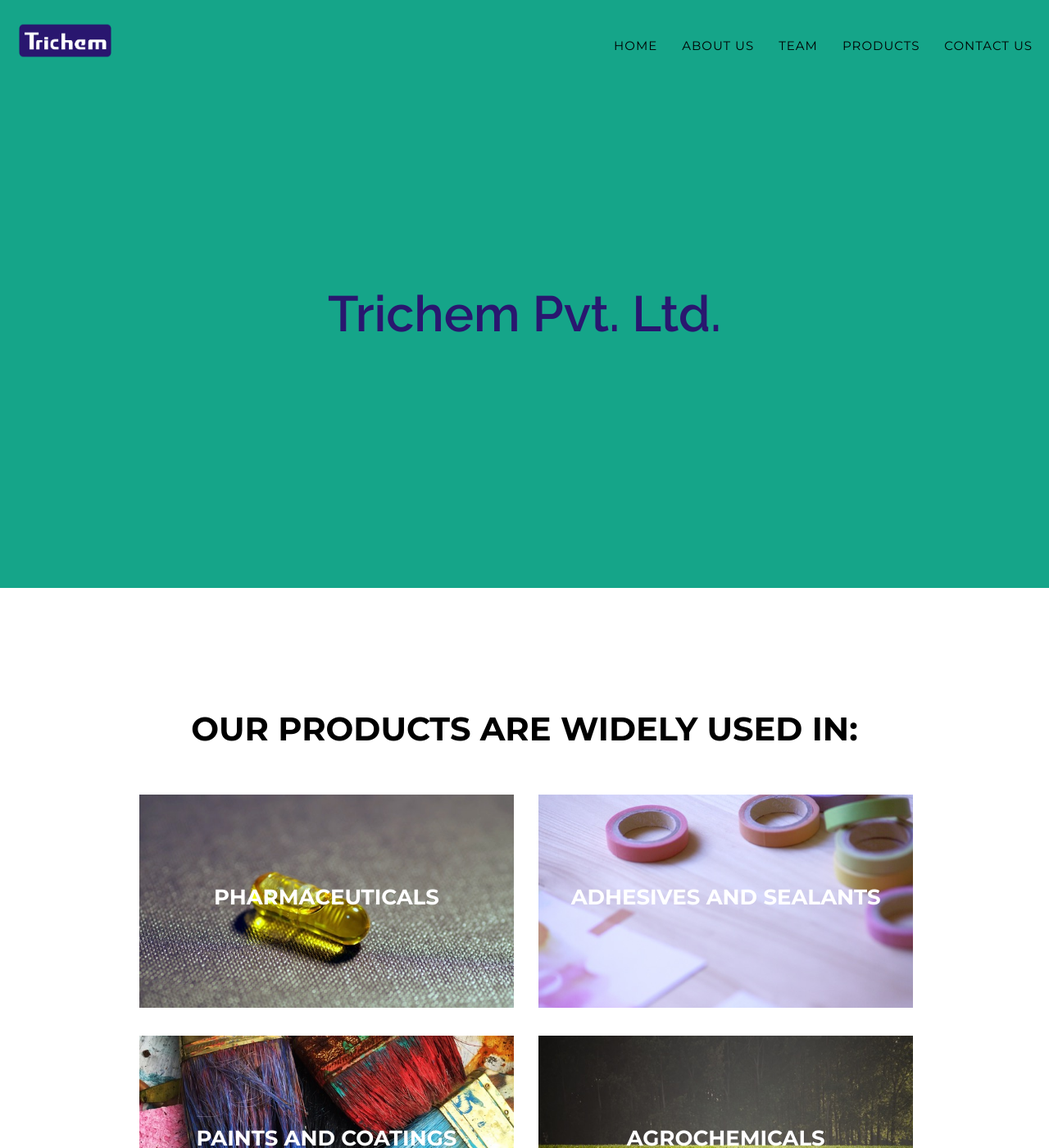
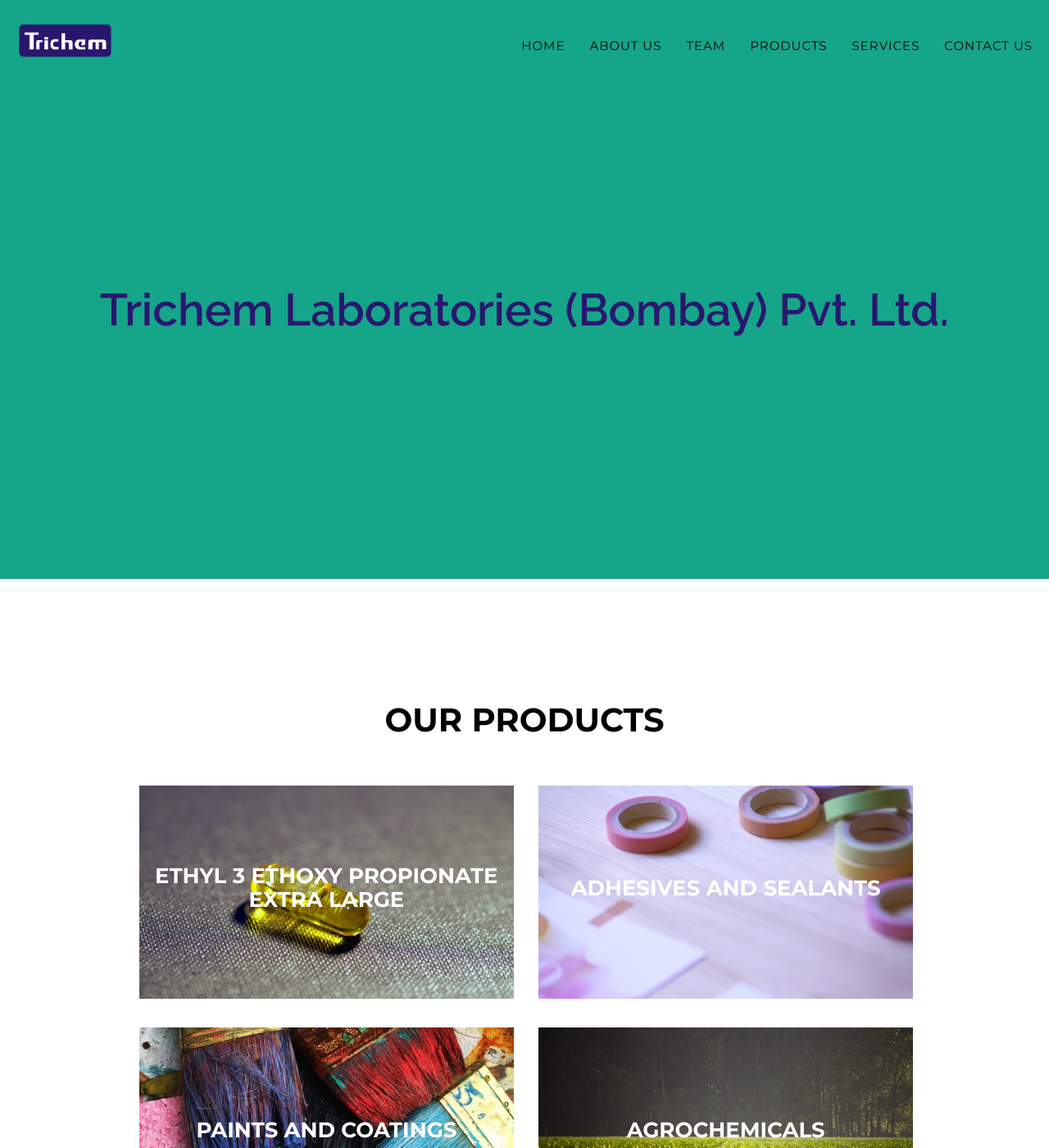
Before and after one commit to trichem/trichem.github.io, a Jekyll site: the page built from index.html, in a window 1280 px wide and 1400 px high. Shown: the whole window at 82% size. Built offline with Jekyll 4.4.1, drawn with Linux system fonts in a browser that asks for light colours; some web fonts are replaced.

Commit message:
Added service link

```diff
--- a/_config.yml
+++ b/_config.yml
@@ -20,6 +20,8 @@
     id: team
   - title: Products
     id: products
+  - title: Services
+    id: services
   - title: Contact Us
     id: contactus
 
@@ -40,9 +42,9 @@
   pic: kshah
   position: Director,
 
-#INDUSTRIES POPUP
+#PRODUCTS POPUP
 industries:
-  - title: PHARMACEUTICALS
+  - title: Ethyl 3 Ethoxy Propionate Extra large
     image: 'pharma.jpeg'
     id: 1
     products: [
--- a/_includes/head.html
+++ b/_includes/head.html
@@ -10,7 +10,7 @@
 
     <meta name="referrer" content="origin">
 
-    <link rel="stylesheet" href="{{" /style.css" | prepend: site.baseurl }}">
+    <link rel="stylesheet" href="{{"/style.css" | prepend: site.baseurl }}">
     <link rel="icon" href="/img/icon.png" type="image/png">
 
     <link rel="stylesheet" href="{{"/css/font-awesome/css/font-awesome.min.css" | prepend: site.baseurl }}">
--- a/_includes/header.html
+++ b/_includes/header.html
@@ -67,7 +67,7 @@
         <div class="intro-text">
             <p class="quote">
                 <b> {{site.tagline}} </b>
-                <b class="company-name">Trichem Pvt. Ltd.</b>
+                <b class="company-name">Trichem Laboratories (Bombay) Pvt. Ltd.</b>
             </p>
         </div>
     </div>
--- a/_includes/industry_grid.html
+++ b/_includes/industry_grid.html
@@ -3,7 +3,7 @@
     <div class="container">
         <div class="row">
             <div class="col-lg-12 text-center">
-                <h2 class="section-heading blacktext">Our products are widely used in:
+                <h2 class="section-heading blacktext">Our products
                 </h2>
             </div>
         </div>
--- a/pages/contactus.html
+++ b/pages/contactus.html
@@ -15,7 +15,7 @@
         <div class="col-sm-6">
             <div id="map" style="width:100%;height:450px"></div>
             <a class="btn map" target="_blank" style="margin-top: 10px;" href="https://www.google.com/maps/place/Chemical+Corp+Pvt.+Ltd./@18.927581,72.821677,16z/data=!4m5!3m4!1s0x0:0xcd3309d0ed2402d9!8m2!3d18.9251036!4d72.8217199?hl=en-US">View In Google Map</a>
-            <script async defer src="https://maps.googleapis.com/maps/api/js?key=AIzaSyBMgVAs7_XD3jPE7HRuIIjeJs-sqlzArLY&callback=myMap">
+            <script async defer src="https://maps.googleapis.com/maps/api/js?key=AIzaSyAr2Tjzgz94tWPMhsTQMOw4qxs8qaigSEw&callback=myMap">
 
             </script>
             <script>
@@ -37,7 +37,7 @@
         <div class="col-sm-6">
             <div style="font-size: 140%; text-align: center; padding-top: 20%; color: black">
                 <div style="text-align: center; color: black;padding-bottom: 18px">
-                   Trichem Pvt. Ltd.
+                   <b>Trichem Pvt. Ltd.</b>
                 </div>
                 Office No.55, 5th Floor, Atlanta building, Plot No.209, Jamnalal Bajaj Road, Nariman Point, Mumbai 400 021.
                 <div style="text-align: center; color: black;padding-top: 18px">
```
Also changed, not shown: _includes/css/agency.css (+5 -2 lines).
